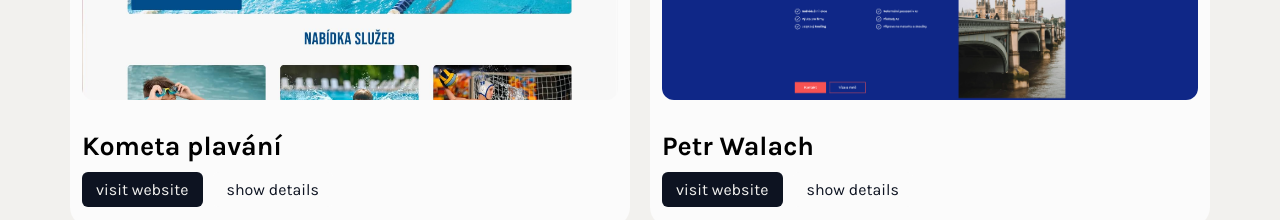
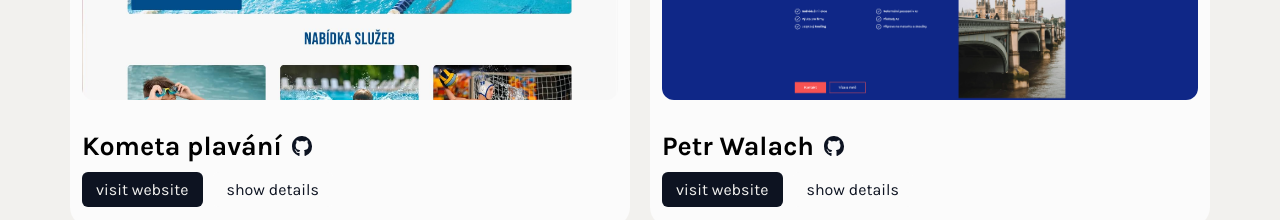
Before and after one commit to Kapaak/Pavel-portfolio-redesign-2, a Next.js app: page / in a window 1280 px wide. Shown: the part 1520-1740 px from the top of the page. Built offline with nearby package versions, Linux system fonts and the light colour scheme.

Commit message:
feat: add github link next to project title

```diff
--- a/components/ProjectsPage/Project/index.tsx
+++ b/components/ProjectsPage/Project/index.tsx
@@ -6,9 +6,10 @@
 import ProjectImage from "./ProjectImage";
 import ProjectDetails from "./ProjectDetails";
 //styles
-import { ButtonProject } from "@/customs/index";
+import { breakpoints, ButtonProject } from "@/customs/index";
 //others
 import { ProjectType } from "interfaces";
+import Image from "next/image";
 
 interface Props {
   data: ProjectType;
@@ -18,13 +19,27 @@
   const [active, setActive] = useState(false);
 
   const handleClick = () => {
-		setActive(prev => !prev);
+    setActive((prev) => !prev);
   };
 
   return (
     <SProject>
       <ProjectImage imageUrl={data.image} alt={data.title} />
-			<HeadlineWrapper>{data.title}</HeadlineWrapper>
+      <HeadlineWrapper>
+        <Title>{data.title}</Title>
+        {data?.githubLink && (
+          <Link href={data.githubLink} passHref>
+            <GithubLink target="_blank" rel="noopener noreferrer">
+              <Image
+                src="/icons/github-dark.svg"
+                width={20}
+                height={20}
+                alt="github link"
+              />
+            </GithubLink>
+          </Link>
+        )}
+      </HeadlineWrapper>
       <ButtonsWrapper>
         <Link href={data.url}>
           <a>
@@ -45,10 +60,32 @@
   );
 };
 
-const HeadlineWrapper = styled.h3`
+const GithubLink = styled.a`
+  display: flex;
+  cursor: pointer;
+
+  transition: all 0.3s ease;
+
+  &:hover {
+    transition: all 0.3s ease;
+    opacity: 0.7;
+  }
+`;
+
+const Title = styled.h3`
   font-size: var(--f-bt);
   font-weight: var(--fowe-bold);
+`;
+
+const HeadlineWrapper = styled.div`
+  display: flex;
+  align-items: center;
   margin: 3rem 0 1rem;
+  gap: 1rem;
+
+  @media ${breakpoints.desktopX} {
+    justify-content: space-between;
+  }
 `;
 
 const ButtonsWrapper = styled.div`
--- a/data.tsx
+++ b/data.tsx
@@ -17,6 +17,7 @@
     image: KometaSwimmingImage,
     fonts: ["Bebas Neue", "Poppins"],
     tech: ["Next.js", "Sanity.io"],
+    githubLink: "https://github.com/Kapaak/kometa-web",
   },
   {
     title: "Petr Walach",
@@ -25,6 +26,7 @@
     image: PetrWalachImage,
     fonts: ["Bebas Neue", "Karla"],
     tech: ["Astro.js", "Sanity.io", "Email.js"],
+    githubLink: "https://github.com/Kapaak/missile-astro-web",
   },
   {
     title: "Routist",
--- a/interfaces/index.ts
+++ b/interfaces/index.ts
@@ -7,6 +7,7 @@
   image: StaticImageData;
   fonts: Array<string>;
   tech: Array<string>;
+  githubLink?: string;
 }
 
 export interface FooterType {
```
Also changed, not shown: public/icons/github-dark.svg (added). Lines whose indentation alone changed are shown as unchanged.
